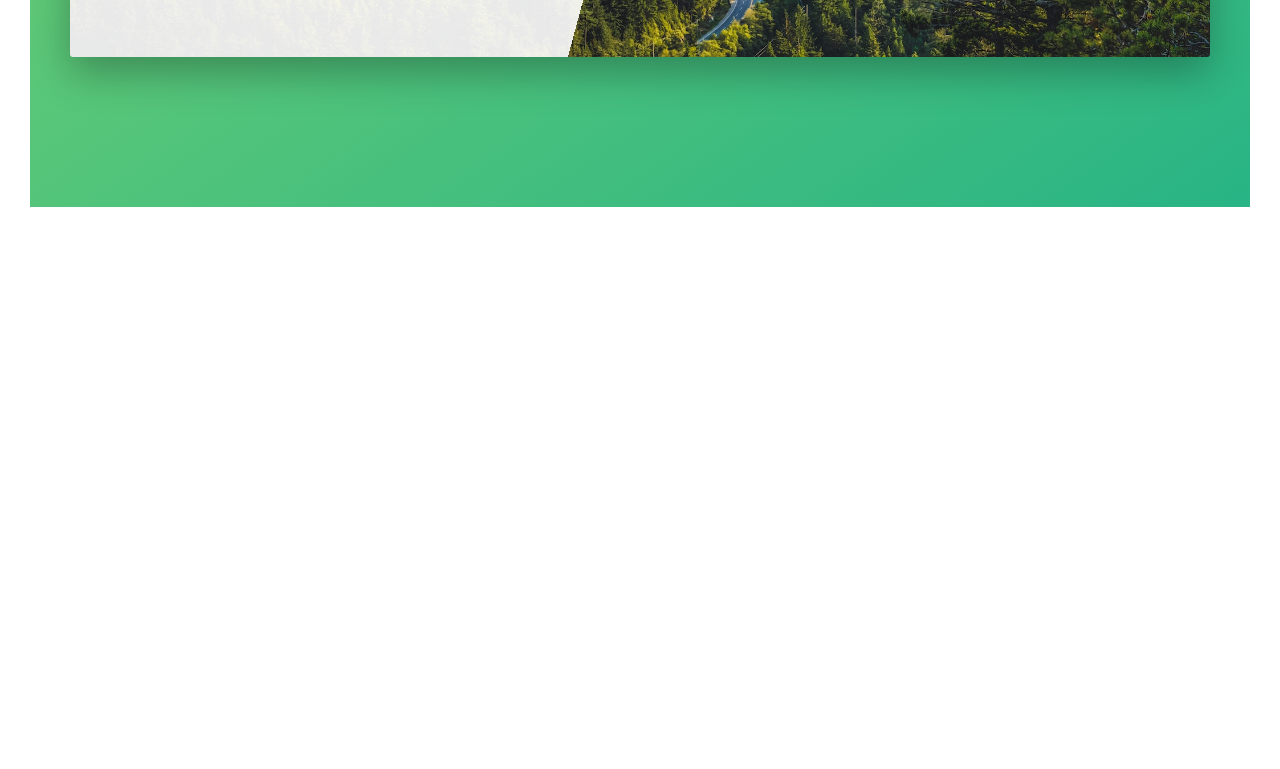
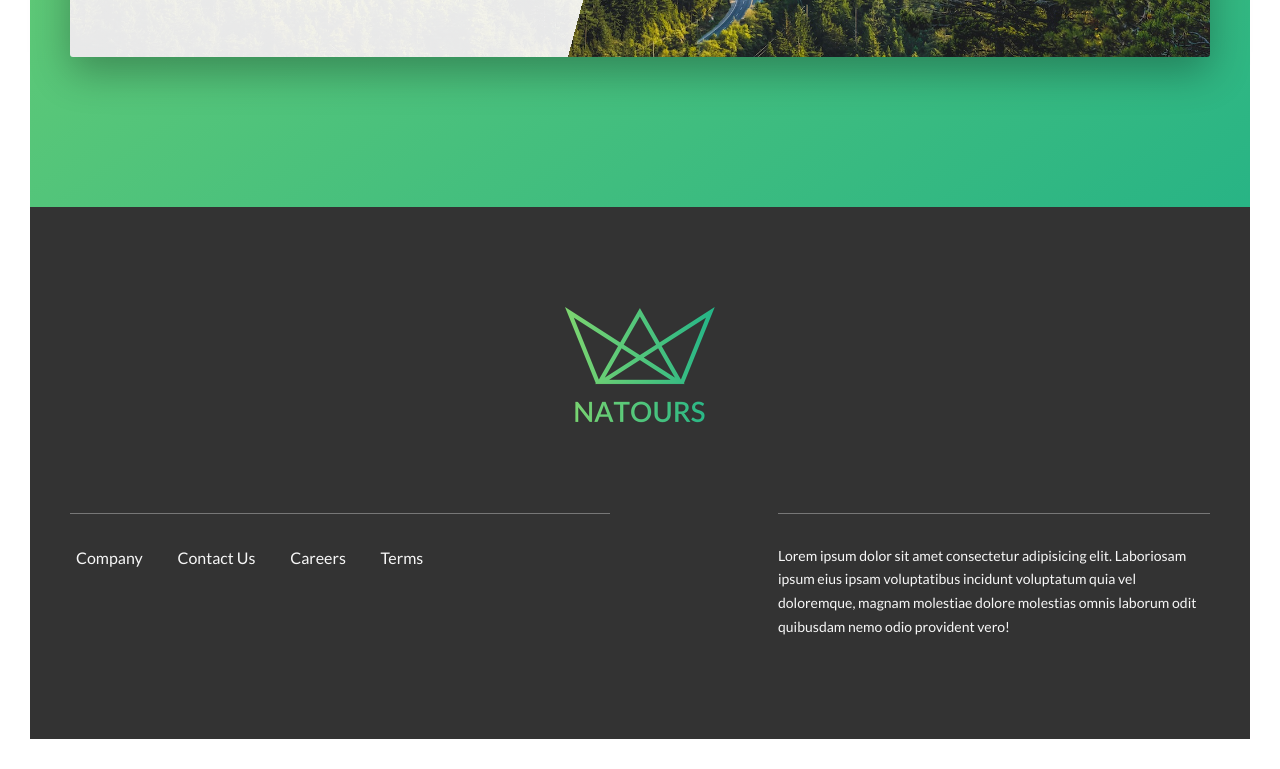
Before and after one commit to deepakkarki/css-course, a website: page Natours/starter/index.html in a window 1280 px wide. Shown: the part 5169-5938 px from the top of the page. Before the commit the page ends 5406 px from the top, so only its background shows below. Drawn offline with Linux system fonts and the light colour scheme.

Commit message:
Done with the footer. End of s5 v48

```diff
--- a/Natours/starter/index.html
+++ b/Natours/starter/index.html
@@ -31,74 +31,6 @@
           <a href="#" class="btn btn--white btn--animated">Discover our tours</a>
         </div>
       </header>
-
-      <!-- <section class="grid-test">
-          <div class="row">
-              <div class="col-1-of-2">
-                  Col 1 of 2
-              </div>
-              <div class="col-1-of-2">
-                  Col 1 of 2
-              </div>
-          </div>
-
-          <div class="row">
-              <div class="col-1-of-3">
-                  Col 1 of 3
-              </div>
-              <div class="col-1-of-3">
-                  Col 1 of 3
-              </div>
-              <div class="col-1-of-3">
-                  Col 1 of 3
-              </div>
-          </div>
-
-          <div class="row">
-              <div class="col-1-of-3">
-                  Col 1 of 3
-              </div>
-              <div class="col-2-of-3">
-                  Col 2 of 3
-              </div>
-          </div>
-
-          <div class="row">
-              <div class="col-1-of-4">
-                  Col 1 of 4
-              </div>
-              <div class="col-1-of-4">
-                  Col 1 of 4
-              </div>
-              <div class="col-1-of-4">
-                  Col 1 of 4
-              </div>
-              <div class="col-1-of-4">
-                  Col 1 of 4
-              </div>
-          </div>
-
-          <div class="row">
-              <div class="col-1-of-4">
-                  Col 1 of 4
-              </div>
-              <div class="col-1-of-4">
-                  Col 1 of 4
-              </div>
-              <div class="col-2-of-4">
-                  Col 2 of 4
-              </div>
-          </div>
-
-          <div class="row">
-              <div class="col-1-of-4">
-                  Col 1 of 4
-              </div>
-              <div class="col-3-of-4">
-                  Col 3 of 4
-              </div>
-          </div>
-      </section> -->
 
       <main>
 
@@ -391,5 +323,28 @@
         </section>
 
       </main>
+
+      <footer class="footer">
+          <div class="footer__logo-box">
+            <img class="footer__logo" src="img/logo-green-2x.png" alt="Footer logo">
+          </div>
+          <div class="row">
+              <div class="col-1-of-2">
+                  <div class="footer__navigation">
+                    <ul class="footer__list">
+                      <li class="footer__item"><a class="footer__link" href="#">Company</a></li>
+                      <li class="footer__item"><a class="footer__link" href="#">Contact Us</a></li>
+                      <li class="footer__item"><a class="footer__link" href="#">Careers</a></li>
+                      <li class="footer__item"><a class="footer__link" href="#">Terms</a></li>
+                    </ul>
+                  </div>
+              </div>
+              <div class="col-1-of-2">
+                  <p class="footer__copyright">
+                      Lorem ipsum dolor sit amet consectetur adipisicing elit. Laboriosam ipsum eius ipsam voluptatibus incidunt voluptatum quia vel doloremque, magnam molestiae dolore molestias omnis laborum odit quibusdam nemo odio provident vero!
+                  </p>
+              </div>
+          </div>
+      </footer>
     </body>
 </html>
--- a/Natours/starter/sass/abstracts/_variables.scss
+++ b/Natours/starter/sass/abstracts/_variables.scss
@@ -13,6 +13,8 @@ $color-grey-light-1: #f7f7f7;
 $color-grey-light-2: #eeeeee;
 $color-grey-dark: #777;
 $color-grey-dark-2: #999;
+$color-grey-dark-3: #333;
+
 $color-white: #fff;
 $color-black: #000;
 
--- /dev/null
+++ b/Natours/starter/sass/layout/_footer.scss
@@ -0,0 +1,54 @@
+.footer{
+    background-color: $color-grey-dark-3;
+    padding: 10rem 0;
+    font-size: 1.4rem;
+
+    &__logo-box{
+        text-align: center;
+        margin-bottom: 8rem;
+    }
+    &__logo{
+        width: 15rem;
+    }
+
+    &__navigation{
+        border-top: 1px solid $color-grey-dark;
+        padding-top: 3rem;
+    }
+
+    &__list{
+        list-style: none;
+    }
+
+    &__item{
+        display: inline-block;
+
+        &:not(:last-child){
+            margin-right: 2rem;
+        }
+    }
+
+    &__link{
+        color: $color-grey-light-1;
+        text-decoration: none;
+        font-size: 1.6rem;
+        padding: .5rem;
+        border: 1px solid transparent;
+        transition: all .2s;
+
+        &:hover,
+        &:active{
+            color: $color-primary;
+            border: 1px solid;
+            box-shadow: 0 1rem 2rem rgba($color-black, 0.4);
+        }
+    }
+
+    &__copyright{
+        border-top: 1px solid $color-grey-dark;
+        padding-top: 3rem;
+        width: 80%;
+        float: right;
+        color: $color-grey-light-1;
+    }
+}
--- a/Natours/starter/sass/main.scss
+++ b/Natours/starter/sass/main.scss
@@ -15,6 +15,7 @@
 @import "components/feature-box";
 @import "components/story";
 
+@import "layout/footer";
 @import "layout/grid";
 @import "layout/header";
 
```
Also changed, not shown: Natours/starter/css/style.css.
